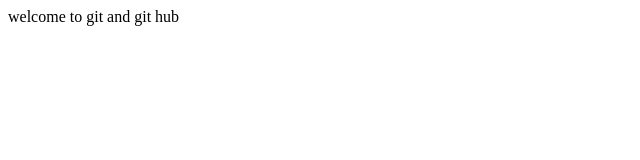
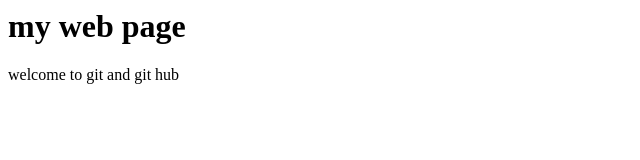
Before and after one commit to Omar-coder/html, a plain HTML site: page index.html in a window 1280 px wide. Shown: the whole page, without its empty margins (0-640 px from the left). Drawn offline with Linux system fonts and the light colour scheme.

Commit message:
added heading

```diff
--- a/index.html
+++ b/index.html
@@ -3,6 +3,7 @@
         <title>git clone</title>
     </head>
     <body>
+        <h1>my web page</h1>
         <p>welcome to git and git hub</p>
 
     </body>
```
